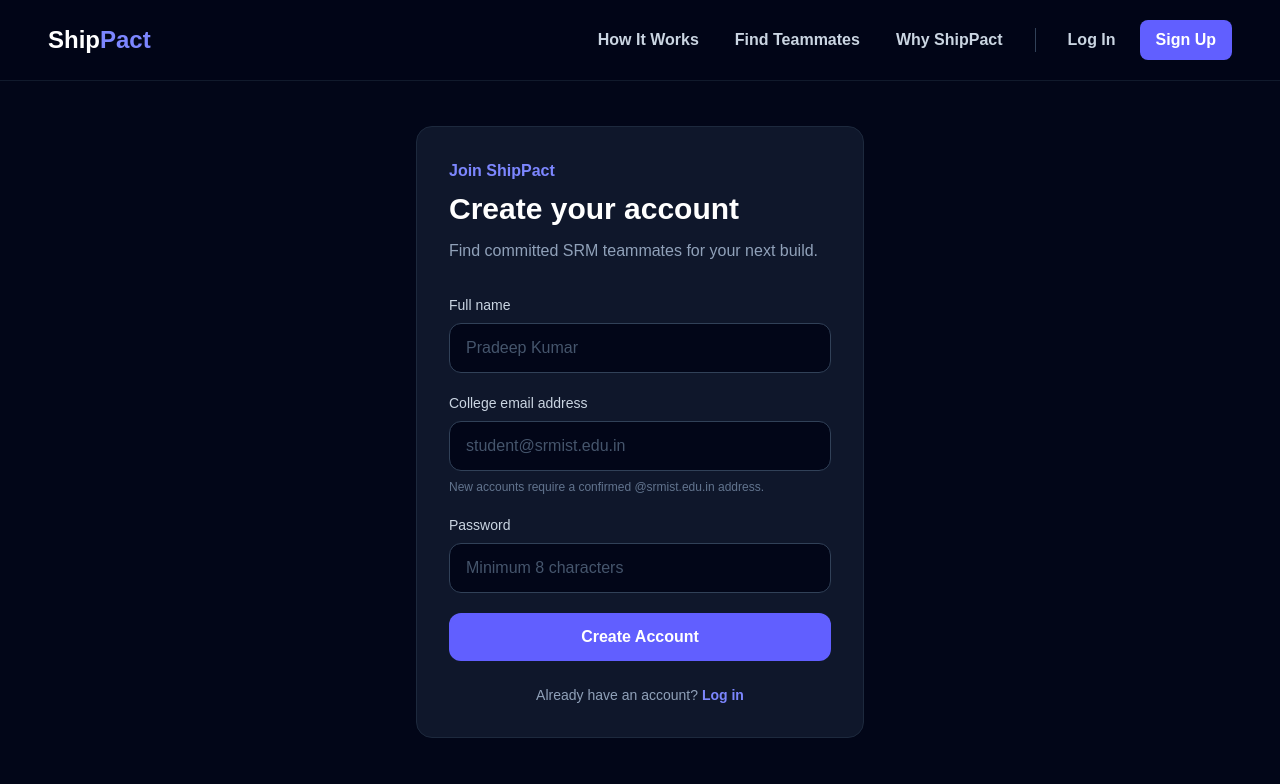
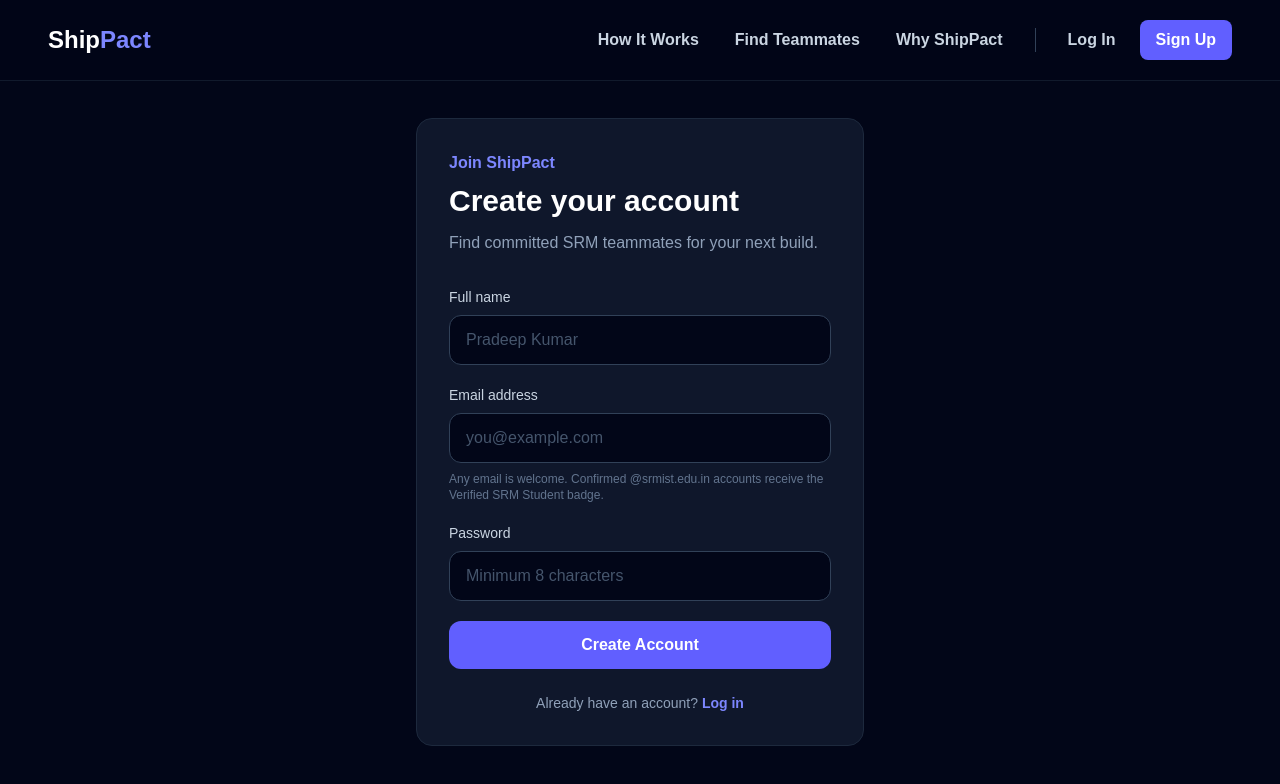
Before and after one commit to pradeepcymk/teamup, a React (Vite) app: page /signup in a window 1280 px wide. Shown: the top 784 px of the page. Built offline with nearby package versions, Linux system fonts and the light colour scheme; no server answers.

Commit message:
Allow all emails to join ShipPact

```diff
--- a/src/pages/Signup.jsx
+++ b/src/pages/Signup.jsx
@@ -1,6 +1,5 @@
 import { useState } from 'react'
 import { supabase } from '../lib/supabase'
-import { isApprovedSrmEmail } from '../lib/srmVerification'
 
 function Signup() {
   const [fullName, setFullName] = useState('')
@@ -15,12 +14,6 @@ function Signup() {
     setLoading(true)
     setMessage('')
     setErrorMessage('')
-
-    if (!isApprovedSrmEmail(email)) {
-      setErrorMessage('Please sign up using your official @srmist.edu.in email address.')
-      setLoading(false)
-      return
-    }
 
     const { error } = await supabase.auth.signUp({
       email,
@@ -87,7 +80,7 @@ function Signup() {
               htmlFor="email"
               className="mb-2 block text-sm font-medium text-slate-300"
             >
-              College email address
+              Email address
             </label>
 
             <input
@@ -95,12 +88,12 @@ function Signup() {
               type="email"
               value={email}
               onChange={(event) => setEmail(event.target.value)}
-              placeholder="student@srmist.edu.in"
+              placeholder="you@example.com"
               required
               className="w-full rounded-xl border border-slate-700 bg-slate-950 px-4 py-3 text-white outline-none placeholder:text-slate-600 focus:border-indigo-400"
             />
             <p className="mt-2 text-xs text-slate-500">
-              New accounts require a confirmed @srmist.edu.in address.
+              Any email is welcome. Confirmed @srmist.edu.in accounts receive the Verified SRM Student badge.
             </p>
           </div>
 
```
